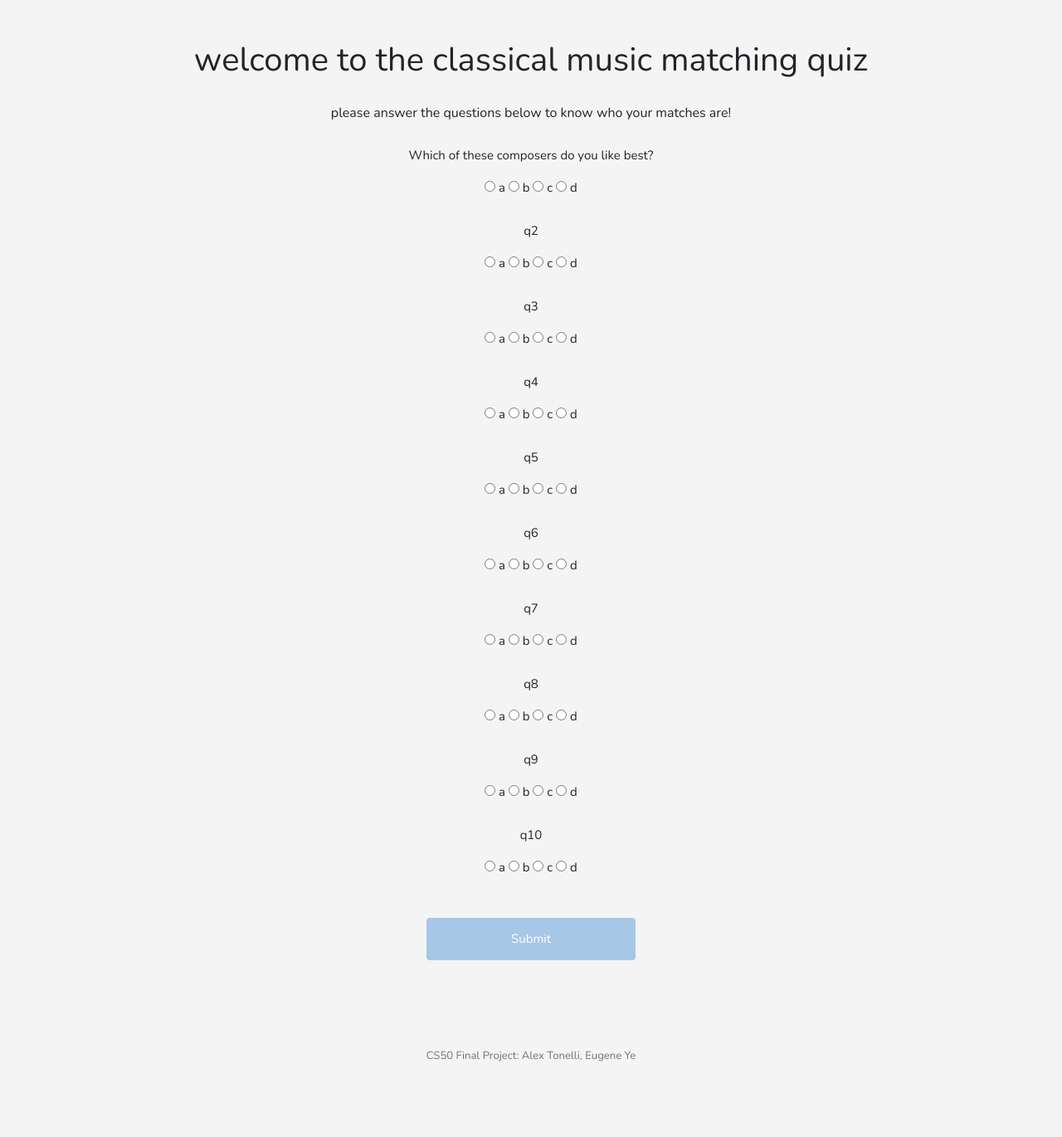
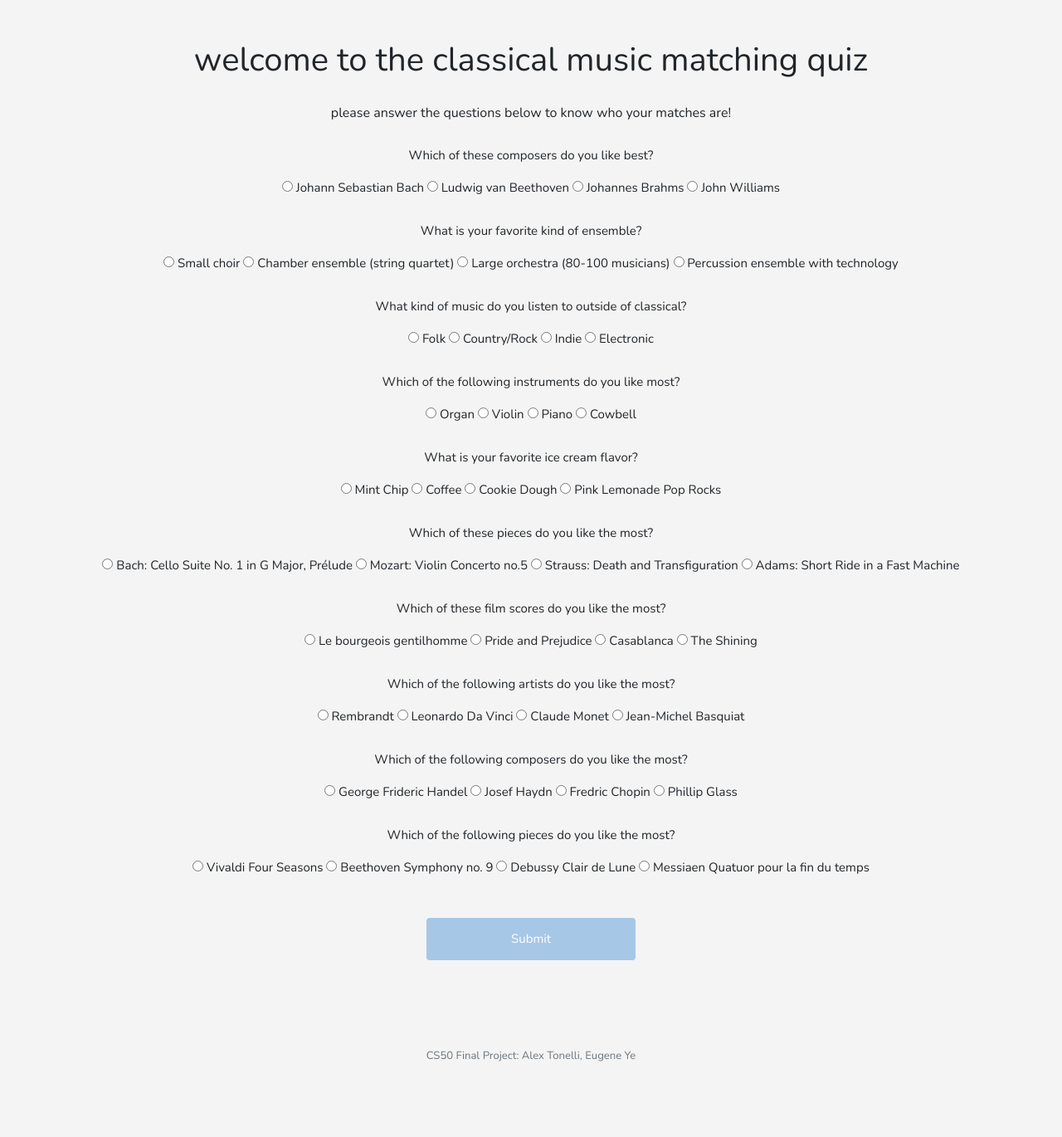
Before and after one commit to eye0212/cs50finalproject, a Flask app: page /musicquiz in a window 1280 px wide. Shown: the part 76-1446 px from the top of the page at 83% size. Run offline with Flask 2, Linux system fonts and the light colour scheme; a user stored in the database is signed in; some libraries are stand-ins or nearby versions.

Commit message:
Update musicquiz.html

```diff
--- a/final-project/templates/musicquiz.html
+++ b/final-project/templates/musicquiz.html
@@ -13,55 +13,55 @@
         <br>
         <form name="questions" action="/musicquiz" method="post">
             <p>Which of these composers do you like best?</p>
-            <input type="radio" name="Johann Sebastian Bach" value="a" /> a
-            <input type="radio" name="q1" value="b" /> b
-            <input type="radio" name="q1" value="c" /> c
-            <input type="radio" name="q1" value="d" /> d
-            <p style="margin-top: 30px;">q2</p>
-            <input type="radio" name="q2" value="a" /> a
-            <input type="radio" name="q2" value="b" /> b
-            <input type="radio" name="q2" value="c" /> c
-            <input type="radio" name="q2" value="d" /> d
-            <p style="margin-top: 30px;">q3</p>
-            <input type="radio" name="q3" value="a" /> a
-            <input type="radio" name="q3" value="b" /> b
-            <input type="radio" name="q3" value="c" /> c
-            <input type="radio" name="q3" value="d" /> d
-            <p style="margin-top: 30px;">q4</p>
-            <input type="radio" name="q4" value="a" /> a
-            <input type="radio" name="q4" value="b" /> b
-            <input type="radio" name="q4" value="c" /> c
-            <input type="radio" name="q4" value="d" /> d
-            <p style="margin-top: 30px;">q5</p>
-            <input type="radio" name="q5" value="a" /> a
-            <input type="radio" name="q5" value="b" /> b
-            <input type="radio" name="q5" value="c" /> c
-            <input type="radio" name="q5" value="d" /> d
-            <p style="margin-top: 30px;">q6</p>
-            <input type="radio" name="q6" value="a" /> a
-            <input type="radio" name="q6" value="b" /> b
-            <input type="radio" name="q6" value="c" /> c
-            <input type="radio" name="q6" value="d" /> d
-            <p style="margin-top: 30px;">q7</p>
-            <input type="radio" name="q7" value="a" /> a
-            <input type="radio" name="q7" value="b" /> b
-            <input type="radio" name="q7" value="c" /> c
-            <input type="radio" name="q7" value="d" /> d
-            <p style="margin-top: 30px;">q8</p>
-            <input type="radio" name="q8" value="a" /> a
-            <input type="radio" name="q8" value="b" /> b
-            <input type="radio" name="q8" value="c" /> c
-            <input type="radio" name="q8" value="d" /> d
-            <p style="margin-top: 30px;">q9</p>
-            <input type="radio" name="q9" value="a" /> a
-            <input type="radio" name="q9" value="b" /> b
-            <input type="radio" name="q9" value="c" /> c
-            <input type="radio" name="q9" value="d" /> d
-            <p style="margin-top: 30px;">q10</p>
-            <input type="radio" name="q10" value="a" /> a
-            <input type="radio" name="q10" value="b" /> b
-            <input type="radio" name="q10" value="c" /> c
-            <input type="radio" name="q10" value="d" /> d
+            <input type="radio" name="Johann Sebastian Bach" value="a" /> Johann Sebastian Bach
+            <input type="radio" name="q1" value="b" /> Ludwig van Beethoven
+            <input type="radio" name="q1" value="c" /> Johannes Brahms
+            <input type="radio" name="q1" value="d" /> John Williams
+            <p style="margin-top: 30px;">What is your favorite kind of ensemble?</p>
+            <input type="radio" name="q2" value="a" /> Small choir
+            <input type="radio" name="q2" value="b" /> Chamber ensemble (string quartet)
+            <input type="radio" name="q2" value="c" /> Large orchestra (80-100 musicians)
+            <input type="radio" name="q2" value="d" /> Percussion ensemble with technology
+            <p style="margin-top: 30px;">What kind of music do you listen to outside of classical?</p>
+            <input type="radio" name="q3" value="a" /> Folk
+            <input type="radio" name="q3" value="b" /> Country/Rock
+            <input type="radio" name="q3" value="c" /> Indie
+            <input type="radio" name="q3" value="d" /> Electronic
+            <p style="margin-top: 30px;">Which of the following instruments do you like most?</p>
+            <input type="radio" name="q4" value="a" /> Organ
+            <input type="radio" name="q4" value="b" /> Violin
+            <input type="radio" name="q4" value="c" /> Piano
+            <input type="radio" name="q4" value="d" /> Cowbell
+            <p style="margin-top: 30px;">What is your favorite ice cream flavor?</p>
+            <input type="radio" name="q5" value="a" /> Mint Chip
+            <input type="radio" name="q5" value="b" /> Coffee
+            <input type="radio" name="q5" value="c" /> Cookie Dough
+            <input type="radio" name="q5" value="d" /> Pink Lemonade Pop Rocks
+            <p style="margin-top: 30px;">Which of these pieces do you like the most?</p>
+            <input type="radio" name="q6" value="a" /> Bach: Cello Suite No. 1 in G Major, Prélude
+            <input type="radio" name="q6" value="b" /> Mozart: Violin Concerto no.5
+            <input type="radio" name="q6" value="c" /> Strauss: Death and Transfiguration
+            <input type="radio" name="q6" value="d" /> Adams: Short Ride in a Fast Machine
+            <p style="margin-top: 30px;">Which of these film scores do you like the most?</p>
+            <input type="radio" name="q7" value="a" /> Le bourgeois gentilhomme
+            <input type="radio" name="q7" value="b" /> Pride and Prejudice
+            <input type="radio" name="q7" value="c" /> Casablanca
+            <input type="radio" name="q7" value="d" /> The Shining
+            <p style="margin-top: 30px;">Which of the following artists do you like the most?</p>
+            <input type="radio" name="q8" value="a" /> Rembrandt
+            <input type="radio" name="q8" value="b" /> Leonardo Da Vinci
+            <input type="radio" name="q8" value="c" /> Claude Monet
+            <input type="radio" name="q8" value="d" /> Jean-Michel Basquiat
+            <p style="margin-top: 30px;">Which of the following composers do you like the most?</p>
+            <input type="radio" name="q9" value="a" /> George Frideric Handel
+            <input type="radio" name="q9" value="b" /> Josef Haydn
+            <input type="radio" name="q9" value="c" /> Fredric Chopin
+            <input type="radio" name="q9" value="d" /> Phillip Glass
+            <p style="margin-top: 30px;">Which of the following pieces do you like the most?</p>
+            <input type="radio" name="q10" value="a" /> Vivaldi Four Seasons
+            <input type="radio" name="q10" value="b" /> Beethoven Symphony no. 9
+            <input type="radio" name="q10" value="c" /> Debussy Clair de Lune
+            <input type="radio" name="q10" value="d" /> Messiaen Quatuor pour la fin du temps
             <br>
             <input style="margin-top: 50px;" type="submit" value="Submit" name="Submit"/>
         </form>
```
